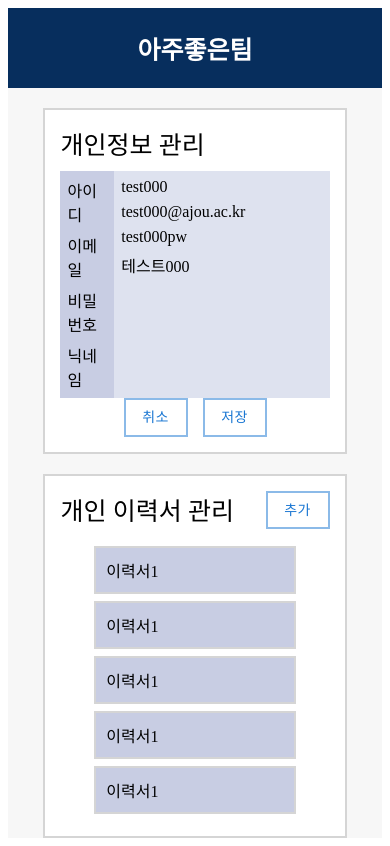
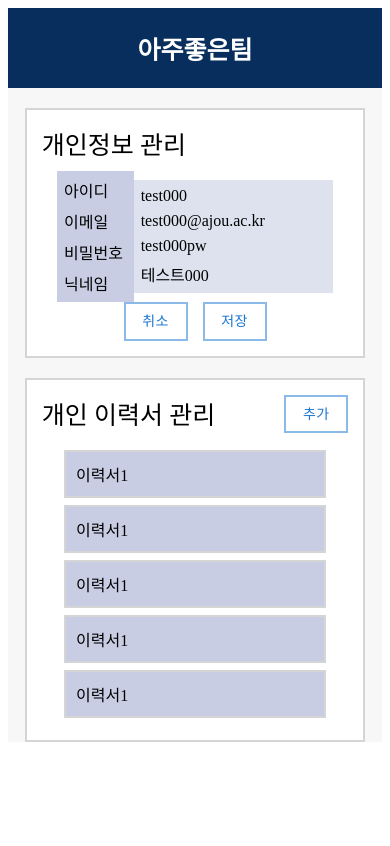
Before and after one commit to HYGGE-capstone/HYGGE-Capstone, a React (Create React App) app in the folder Frontend/ajouloveteam/: page /personal in a window 390 px wide. Built offline with nearby package versions, Linux system fonts and the light colour scheme.

Commit message:
개인정보페이지 반응형 디자인 수정

```diff
--- a/Frontend/ajouloveteam/src/index.css
+++ b/Frontend/ajouloveteam/src/index.css
@@ -410,7 +410,7 @@ hr {
   border-style: solid;
   border-color: #d5d5d5;
   border-width: 2px;
-  width: 80%;
+  width: 90%;
   margin-bottom: 20px;
   margin-top: 20px;
 }
@@ -426,9 +426,11 @@ hr {
 }
 .personal-content-wrapper {
   display: flex;
+  align-items: center;
+  justify-content: center;
 }
 .personal-info-title {
-  width: 20%;
+  width: 25%;
   margin-top: 10px;
   background-color: #C8CDE3;
 }
@@ -436,7 +438,7 @@ hr {
   margin: 7px;
 }
 .personal-info-content {
-  width: 80%;
+  width: 65%;
   margin-top: 10px;
   background-color: #DEE2EF;
 }
@@ -459,7 +461,7 @@ hr {
   border-style: solid;
   border-color: #d5d5d5;
   border-width: 2px;
-  width: 80%;
+  width: 90%;
 }
 
 .personal-resume-wrapper {
@@ -476,7 +478,7 @@ hr {
   align-items: center;
 }
 .personal-resume-title {
-  width: 80%;
+  width: 90%;
   margin-top: 10px;
 
 
```
